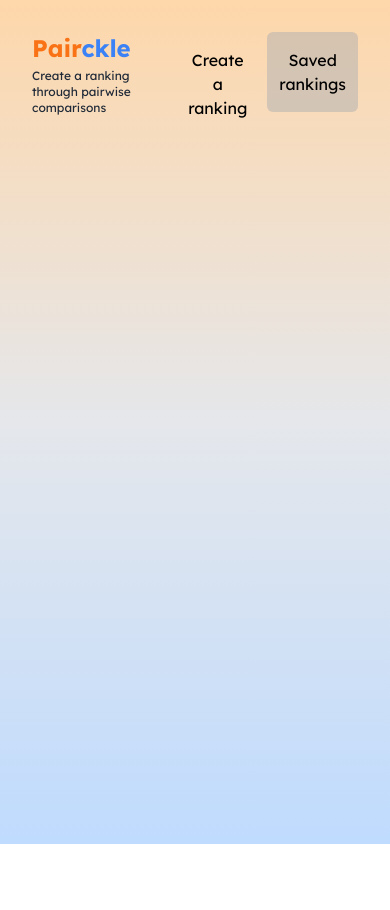
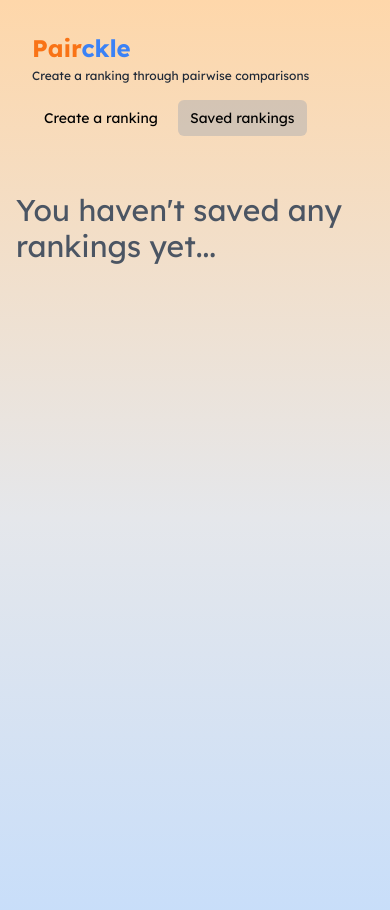
Before and after one commit to jakeo-dev/pairckle, a Next.js app: page /rankings in a window 390 px wide. Shown: the top 910 px of the page. Before the commit the page ends 844 px from the top, so only its background shows below. Built offline with nearby package versions, Linux system fonts and the light colour scheme.

Commit message:
improve layout on small screens

```diff
--- a/src/components/Header.tsx
+++ b/src/components/Header.tsx
@@ -5,8 +5,8 @@ export default function Home() {
   const { pathname } = useRouter();
 
   return (
-    <div className="absolute top-0 w-full text-center flex justify-between  p-8">
-      <div className=" text-left cursor-default">
+    <div className="absolute top-0 w-full text-center lg:flex justify-between p-8">
+      <div className="text-left cursor-default">
         <h1 className="block text-2xl lg:text-3xl font-bold">
           <span className="text-orange-500">Pair</span>
           <span className="text-blue-500">ckle</span>
@@ -16,13 +16,13 @@ export default function Home() {
         </h2>
       </div>
 
-      <div className="h-min flex gap-2">
+      <div className="h-min flex gap-2 mt-4 lg:mt-0">
         <Link
           className={`${
             pathname == "/"
               ? "bg-gray-400/40"
               : "hover:bg-gray-400/20 active:bg-gray-400/30"
-          } h-min flex justify-center items-center rounded-md transition px-3 py-4 lg:py-2`}
+          } h-min flex justify-center items-center rounded-md text-sm lg:text-base transition px-3 py-2 lg:py-2`}
           href="/"
         >
           Create a ranking
@@ -32,7 +32,7 @@ export default function Home() {
             pathname == "/rankings"
               ? "bg-gray-400/40"
               : "hover:bg-gray-400/20 active:bg-gray-400/30"
-          } h-min flex justify-center items-center rounded-md transition px-3 py-4 lg:py-2`}
+          } h-min flex justify-center items-center rounded-md text-sm lg:text-base transition px-3 py-2 lg:py-2`}
           href="/rankings"
         >
           Saved rankings
--- a/src/pages/index.tsx
+++ b/src/pages/index.tsx
@@ -164,7 +164,7 @@ export default function Home() {
       <div className="flex justify-center items-center min-h-screen">
         <div className="relative pb-16">
           <div
-            className={`${startVisibility} absolute top-1/2 left-1/2 -translate-x-1/2 -translate-y-1/2 mt-6 lg:mt-0`}
+            className={`${startVisibility} absolute top-1/2 left-1/2 -translate-x-1/2 -translate-y-1/2 mt-8 lg:mt-0`}
           >
             <label className="block text-black/60 text-xs lg:text-sm px-2">
               Enter a list of things separated by line or comma
@@ -172,7 +172,7 @@ export default function Home() {
             <ResponsiveTextArea
               value={utensilInput}
               onInput={(e) => setUtensilInput(e.currentTarget.value)}
-              className="min-h-[17rem] max-h-[35vh] lg:max-h-[46vh] w-80 lg:w-96" // 1 line = 2.125 rem
+              className="min-h-[17rem] max-h-[35vh] lg:max-h-[46vh] w-[85vw] lg:w-96" // 1 line = 2.125 rem
               placeholder="Enter a list here..."
               maxLength={-1}
               required={true}
--- a/src/pages/rankings.tsx
+++ b/src/pages/rankings.tsx
@@ -49,18 +49,22 @@ export default function Rankings() {
         <meta name="theme-color" content="#f97316" />
       </Head>
 
-      <div className="flex justify-center items-center min-h-screen">
+      <div className="min-h-screen lg:min-h-full">
         <div className="w-full h-full flex justify-center items-center mt-48 px-4 pb-16">
-          <div>
-            <div className="grid grid-cols-1 lg:grid-cols-2 gap-6 lg:gap-8">
+          <div className={savedRankings.length < 1 ? "hidden" : ""}>
+            <div
+              className={`grid grid-cols-1 ${
+                savedRankings.length != 1 ? "lg:grid-cols-2" : ""
+              } gap-6 lg:gap-8 w-full`}
+            >
               {[...savedRankings].map((ranking, index1) => (
-                <div className="max-w-80 lg:max-w-96" key={index1}>
-                  <div className="flex gap-2 px-2 mb-1">
+                <div className="w-80 lg:w-96" key={index1}>
+                  <div className="flex gap-2 items-end px-2 mb-1">
                     <h2 className="font-medium w-full lg:line-clamp-1 overflow-ellipsis">
                       {ranking["rankingName"]}
                     </h2>
                     <button
-                      className="w-min flex justify-end items-center text-sm text-right bg-gray-400/20 rounded-md hover:text-red-500 active:text-red-600 transition px-1.5"
+                      className="w-min flex justify-end items-center h-min text-sm text-right bg-gray-400/20 rounded-md hover:text-red-500 active:text-red-600 transition px-1.5 py-0.5"
                       onClick={() => {
                         if (
                           confirm(
@@ -104,6 +108,12 @@ export default function Rankings() {
               ))}
             </div>
           </div>
+
+          <div className={savedRankings.length < 1 ? "" : "hidden"}>
+            <h2 className="text-gray-600 text-3xl">
+              You haven't saved any rankings yet...
+            </h2>
+          </div>
         </div>
       </div>
     </>
```
